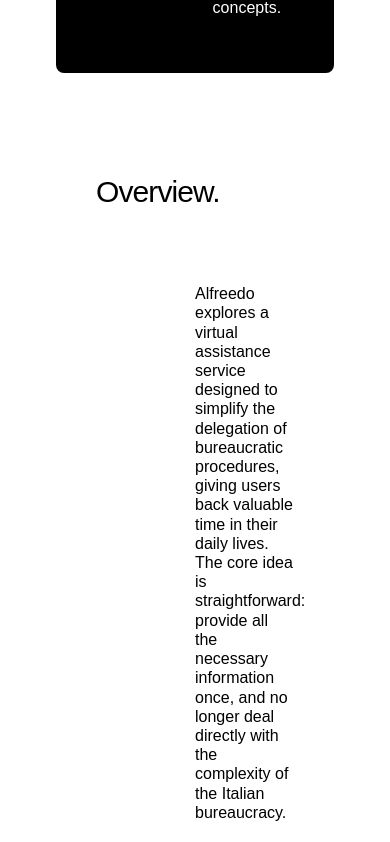
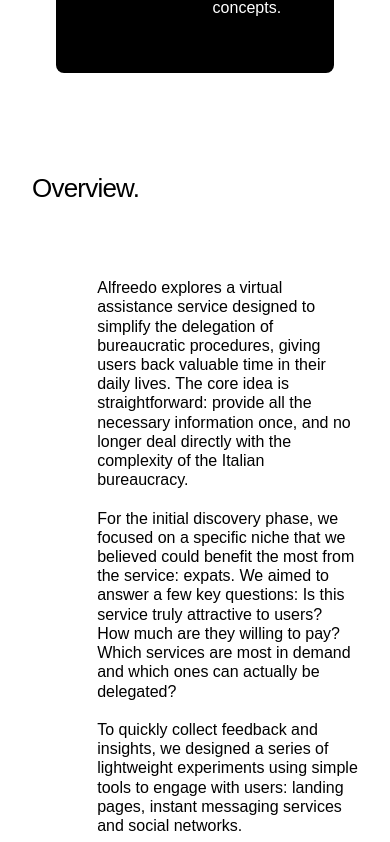
Before and after one commit to Davide-SP/portfolio, a Next.js app: page /projects/alfreedo in a window 390 px wide. Shown: the part 2332-3174 px from the top of the page. Built offline with nearby package versions, Linux system fonts and the light colour scheme; a web font is replaced by a local one.

Commit message:
Add mobile version to Section block, Two column media, Full width image components

```diff
--- a/components/portfolio/full-width-image.tsx
+++ b/components/portfolio/full-width-image.tsx
@@ -29,7 +29,7 @@
 
 export default function FullWidthImage({ src, alt, width, height, caption, maxWidth }: FullWidthImageProps) {
   return (
-    <motion.div style={{ paddingLeft: "96px", paddingRight: "96px", paddingTop: "0", paddingBottom: "70px" }} {...fadeUp}>
+    <motion.div className="px-8 md:px-24 pt-0 pb-8 md:pb-[70px]" {...fadeUp}>
       <Image
         src={src}
         alt={alt}
--- a/components/portfolio/section-block.tsx
+++ b/components/portfolio/section-block.tsx
@@ -9,7 +9,6 @@
 
 const titleStyle: React.CSSProperties = {
   fontFamily: "'TikTok Sans', sans-serif",
-  fontSize: "30px",
   fontWeight: 500,
   color: "#000000",
   letterSpacing: "-0.03em",
@@ -40,13 +39,13 @@
 
 export default function SectionBlock({ title, children }: SectionBlockProps) {
   return (
-    <div style={{ paddingTop: "32px", paddingBottom: "64px", paddingLeft: "96px", paddingRight: "96px" }}>
+    <div className="px-8 md:px-24 pt-8 md:pt-8 pb-16 md:pb-16">
       <div className="flex flex-col" style={{ gap: "70px" }}>
-        <motion.h2 className="text-left" style={titleStyle} {...fadeUpTitle}>
+        <motion.h2 className="text-left text-[26px] md:text-[30px]" style={titleStyle} {...fadeUpTitle}>
           {title}
         </motion.h2>
 
-        <motion.div className="ml-auto" style={{ width: "50%", ...textStyle }} {...fadeUpText}>
+        <motion.div className="ml-auto w-4/5 md:w-1/2" style={{ ...textStyle }} {...fadeUpText}>
           {children}
         </motion.div>
       </div>
--- a/components/portfolio/two-column-media.tsx
+++ b/components/portfolio/two-column-media.tsx
@@ -74,8 +74,8 @@
 
 export default function TwoColumnMedia({ left, right }: TwoColumnMediaProps) {
   return (
-    <motion.div style={{ paddingTop: "0", paddingLeft: "96px", paddingRight: "96px", paddingBottom: "64px" }} {...fadeUp}>
-      <div style={{ display: "grid", gridTemplateColumns: "1fr 1fr", gap: "20px" }}>
+    <motion.div className="px-8 md:px-24 pt-0 pb-8 md:pb-16" {...fadeUp}>
+      <div className="grid grid-cols-1 md:grid-cols-2 gap-8 md:gap-5">
         <MediaColumn item={left} />
         <MediaColumn item={right} />
       </div>
```
